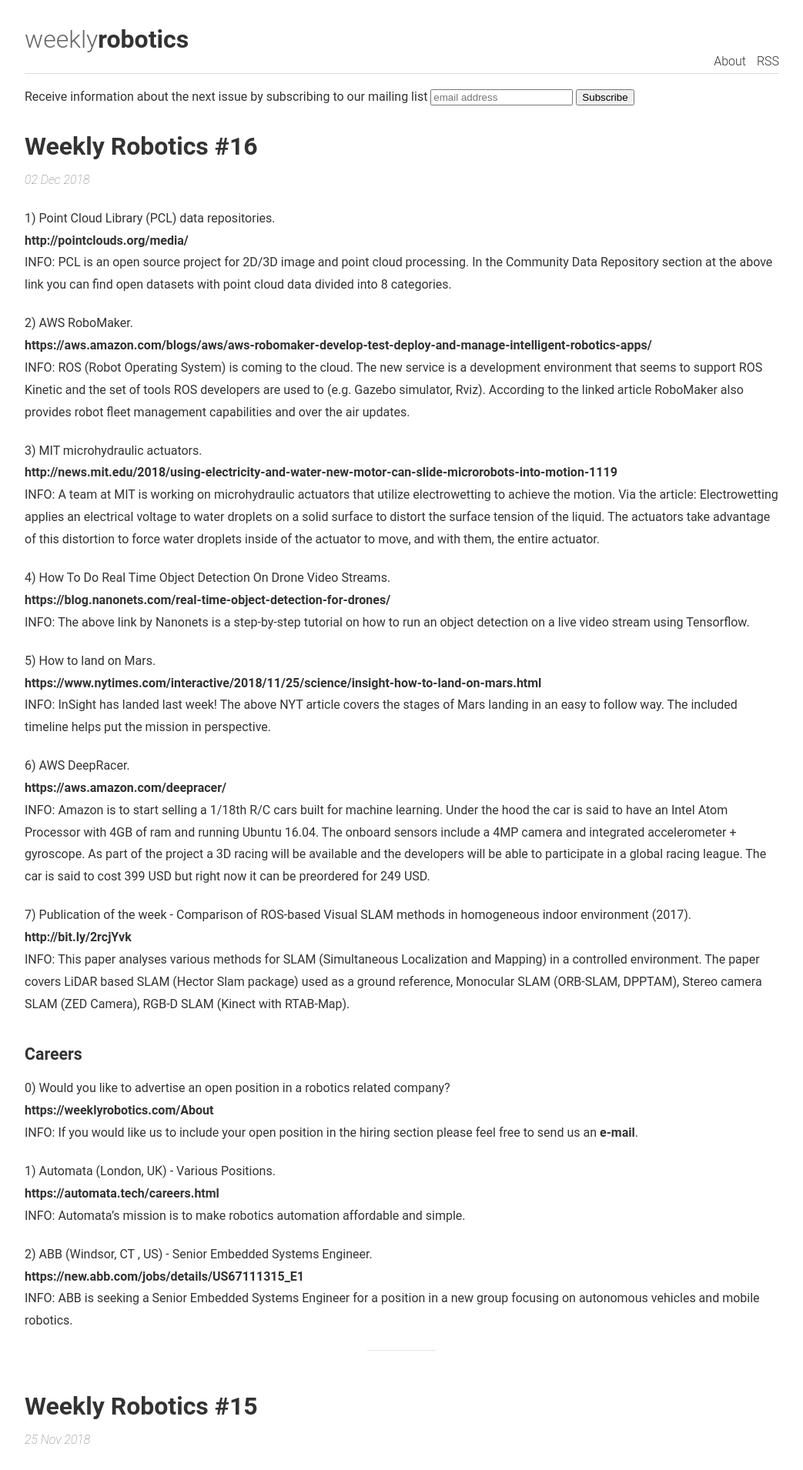
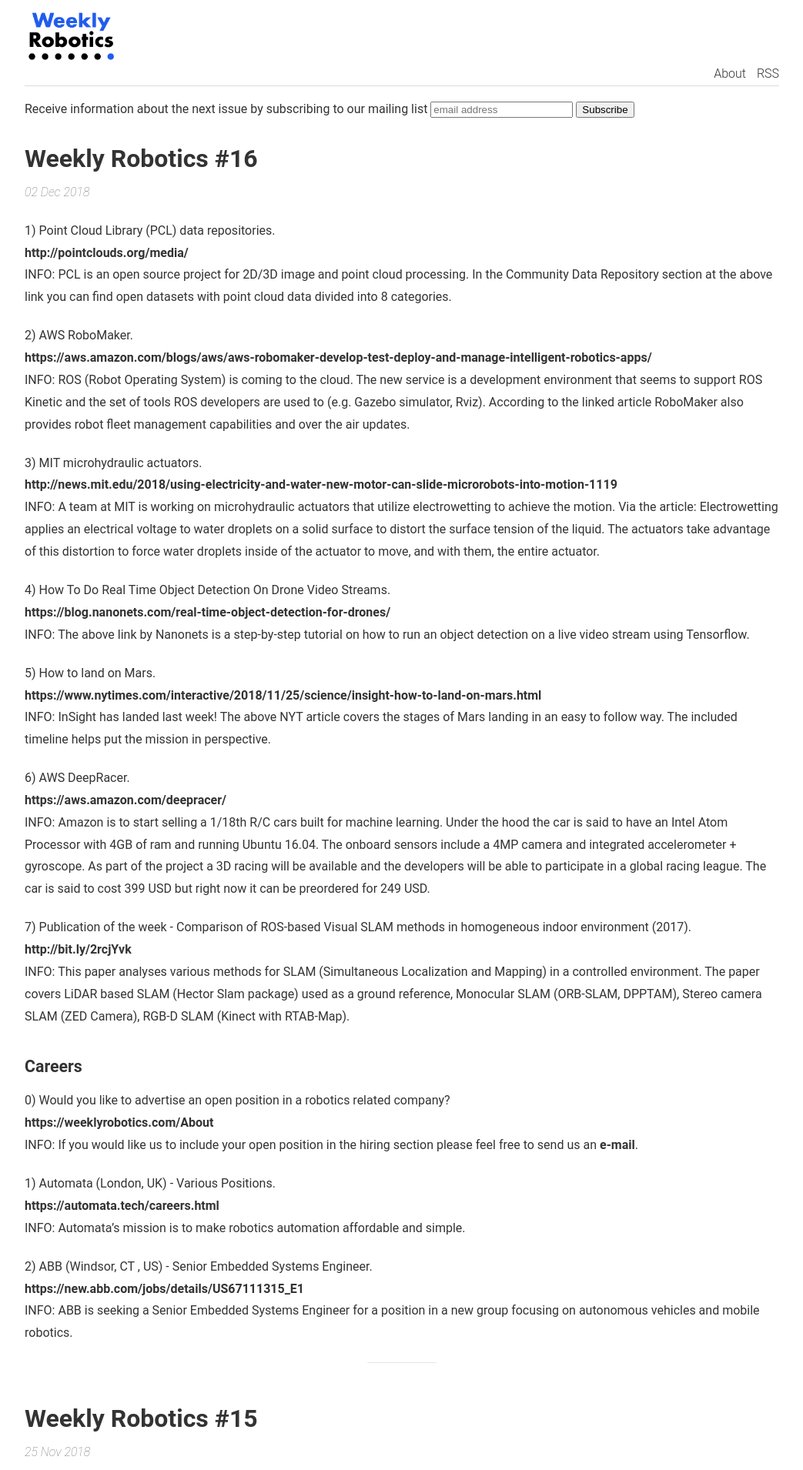
Before and after one commit to msadowski/weeklyrobotics, a Jekyll site: the page built from index.html, in a window 1280 px wide. Shown: the top 1910 px of the page at 77% size, without its empty margins (118-1161 px from the left). Built offline with Jekyll 4.4.1, drawn with Linux system fonts in a browser that asks for light colours; the list of posts is cut into pages by our own code; comment, search, counter and statistics services are not loaded.

Commit message:
Add logo

```diff
--- a/_includes/header.html
+++ b/_includes/header.html
@@ -2,9 +2,7 @@
   <div class="inner w100">
     <span class="f-left">
       <a href="{{ site.url }}/">
-        <h1>
-          <span>weekly</span>robotics
-        </h1>
+        <img src="{{ site.url }}/img/weekly_robotics.png" style="max-width:120px" vspace="100" alt="Weekly Robotics">
       </a>
     </span>
     <span id="nav-links" class="absolute right bottom">
--- a/_sass/layout.scss
+++ b/_sass/layout.scss
@@ -79,6 +79,7 @@
   border-bottom:  1px solid rgba(0,0,0,0.14);
   text-align: center;
   margin-bottom: 1em;
+  margin-top: 1em;
   height: 6em;
   position: relative;
   a {
```
